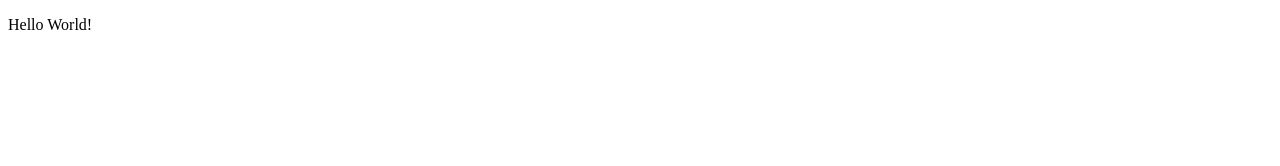
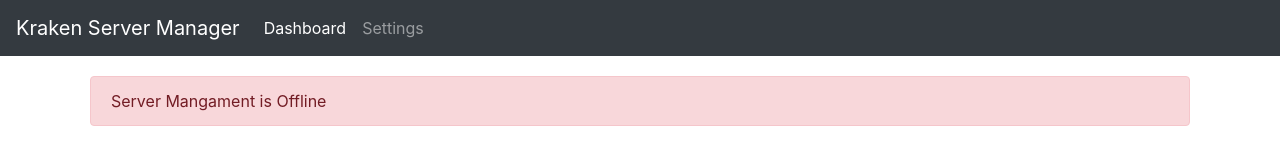
Before and after one commit to WestDover/kraken, a plain HTML site: page web-UI/index.html in a window 1280 px wide. Drawn offline with nearby package versions, Linux system fonts and the light colour scheme; files that its build step writes are made by us from their sources.

Commit message:
Added Navbar + stylings

```diff
--- a/web-UI/index.html
+++ b/web-UI/index.html
@@ -5,15 +5,40 @@
     <meta name="viewport" content="width=device-width, initial-scale=1, shrink-to-fit=no">
 
     <!-- Bootstrap CSS -->
-    <link href="bootstrap/css/bootstrap.min.css"/>
+    <link rel="stylesheet" href="bootstrap.css"/>
   </head>
   <body>
-    <p>Hello World!</p>
+
+    <!-- NAV BAR -->
+    <nav class="navbar navbar-expand-lg navbar-dark bg-dark">
+      <a class="navbar-brand" href="#">Kraken Server Manager</a>
+      <button class="navbar-toggler" type="button" data-toggle="collapse" data-target="#navbarSupportedContent" aria-controls="navbarSupportedContent" aria-expanded="false" aria-label="Toggle navigation">
+        <span class="navbar-toggler-icon"></span>
+      </button>
+
+      <div class="collapse navbar-collapse" id="navbarSupportedContent">
+        <ul class="navbar-nav mr-auto">
+          <li class="nav-item active">
+            <a class="nav-link" href="#">Dashboard <span class="sr-only">(current)</span></a>
+          </li>
+          <li class="nav-item">
+            <a class="nav-link" href="#">Settings</a>
+          </li>
+        </ul>
+      </div>
+    </nav>
+
+    <!--Status Bar -->
+    <div class="container" style="padding:20px">
+      <div class="alert alert-danger" role="alert">
+        Server Mangament is Offline
+      </div>
+    </div>
 
     <!--JAVASCRIPT -->
     <!-- DEV NOTE: Need to Update jquery and popper.js to ofline links -->
     <script src="https://code.jquery.com/jquery-3.2.1.slim.min.js" integrity="sha384-KJ3o2DKtIkvYIK3UENzmM7KCkRr/rE9/Qpg6aAZGJwFDMVNA/GpGFF93hXpG5KkN" crossorigin="anonymous"></script>
     <script src="https://cdnjs.cloudflare.com/ajax/libs/popper.js/1.12.9/umd/popper.min.js" integrity="sha384-ApNbgh9B+Y1QKtv3Rn7W3mgPxhU9K/ScQsAP7hUibX39j7fakFPskvXusvfa0b4Q" crossorigin="anonymous"></script>
-    <script src="bootstrap/js/bootstrap.min.js"></script>
+    <script src="bootstrap.min.js"></script>
   </body>
 </html>
```
Also changed, not shown: 1 other file.
